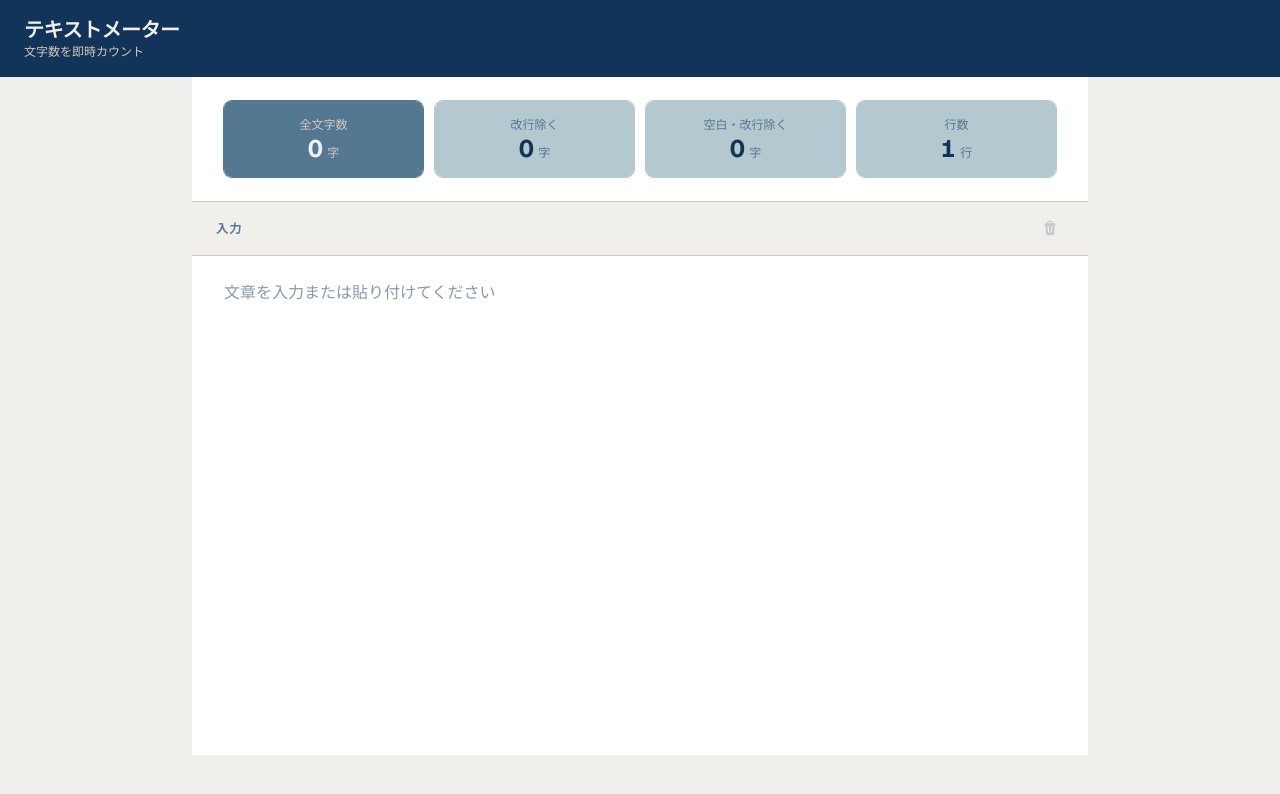
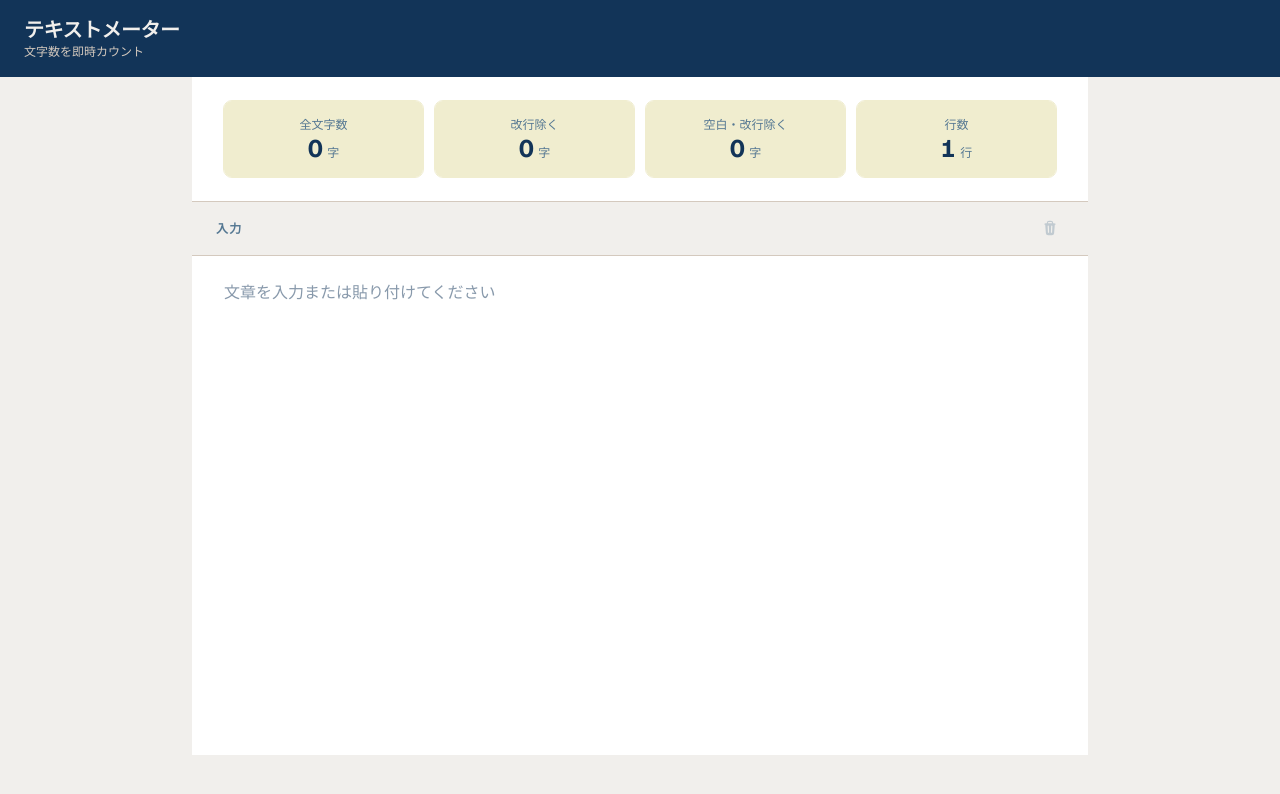
Before and after one commit to kanaix-apps/text-meter, a Next.js app: page / in a window 1280 px wide. Shown: the top 794 px of the page. Built offline with nearby package versions, Linux system fonts and the light colour scheme.

Commit message:
style: 全カードの背景色を#F0EDCFに統一・テキスト色を修正
Co-Authored-By: Claude Sonnet 4.6 <noreply@anthropic.com>

```diff
--- a/components/CountDisplay.tsx
+++ b/components/CountDisplay.tsx
@@ -16,21 +16,17 @@ type Item = {
 const Card = ({ item }: { item: Item }) => (
   <div
     className="flex flex-1 flex-col items-center justify-center rounded-lg py-4"
-    style={
-      item.highlight
-        ? { backgroundColor: "#547792", outline: "1px solid #547792" }
-        : { backgroundColor: "#B3C8CF", outline: "1px solid #B3C8CF" }
-    }
+    style={{ backgroundColor: "#F0EDCF", outline: "1px solid #F0EDCF" }}
   >
-    <p className="text-xs" style={{ color: item.highlight ? "#D4C9BE" : "#547792" }}>
+    <p className="text-xs" style={{ color: "#547792" }}>
       {item.label}
     </p>
     <p
       className="mt-1 text-2xl font-bold tabular-nums leading-none"
-      style={{ color: item.highlight ? "#F1EFEC" : "#123458" }}
+      style={{ color: "#123458" }}
     >
       {typeof item.value === "number" ? item.value.toLocaleString() : item.value}
-      <span className="ml-1 text-xs font-normal" style={{ color: item.highlight ? "#D4C9BE" : "#547792" }}>
+      <span className="ml-1 text-xs font-normal" style={{ color: "#547792" }}>
         {item.unit}
       </span>
     </p>
```
